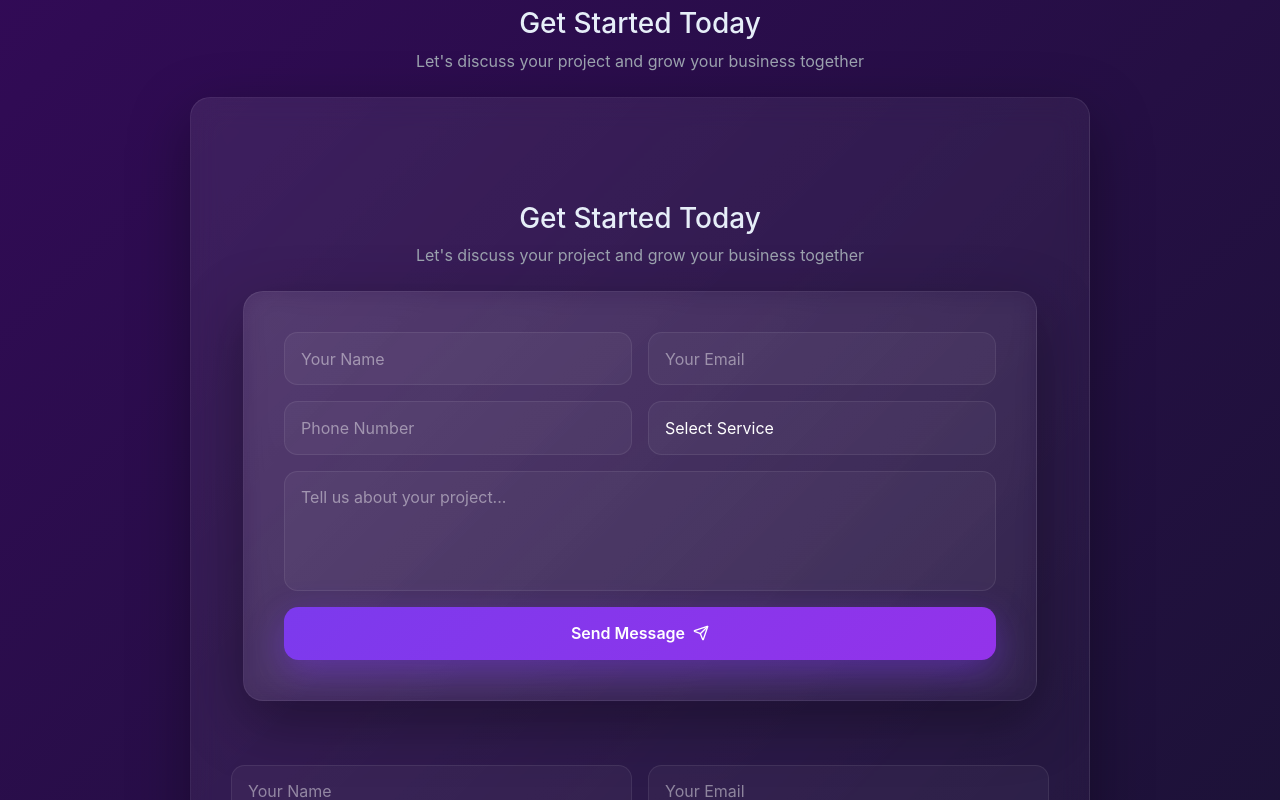
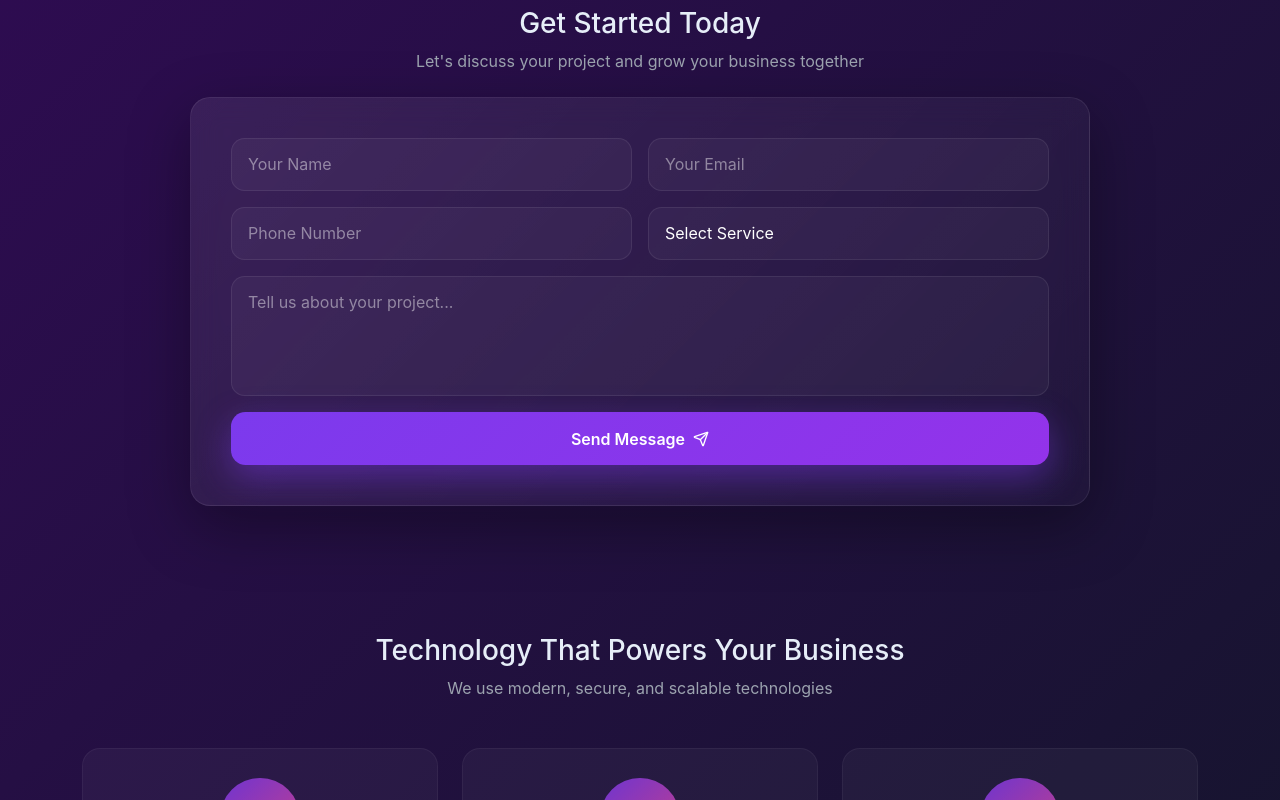
Before and after one commit to Tarunshakya1999/indokonafrontend, a React (Vite) app: page /techservice in a window 1280 px wide. Shown: the part 4720-5520 px from the top of the page. Built offline with nearby package versions, Linux system fonts and the light colour scheme.

Commit message:
Added New Instagram CT yy65 7644gfgh7

```diff
--- a/src/Developer.jsx
+++ b/src/Developer.jsx
@@ -1131,6 +1131,7 @@ export default function TechServicesLanding() {
 <section id="contact" className="ts-section">
   <div className="container">
     <div className="mx-auto" style={{ maxWidth: 900 }}>
+
       <div className="text-center mb-4">
         <h2 className="h3">Get Started Today</h2>
         <p className="ts-muted">
@@ -1139,108 +1140,8 @@ export default function TechServicesLanding() {
       </div>
 
       <div className="ts-form">
-              {/* CONTACT */}
-              <section id="contact" className="ts-section">
-                <div className="container">
-                  <div className="mx-auto" style={{ maxWidth: 900 }}>
-                    <div className="text-center mb-4">
-                      <h2 className="h3">Get Started Today</h2>
-                      <p className="ts-muted">
-                        Let's discuss your project and grow your business
-                        together
-                      </p>
-                    </div>
 
-                    <div className="ts-form">
-                      <div className="row g-3 mb-3">
-                        <div className="col-md-6">
-                          <input
-                            name="name"
-                            value={formData.name}
-                            onChange={handleChange}
-                            placeholder="Your Name"
-                            className="form-control ts-input"
-                          />
-                        </div>
-                        <div className="col-md-6">
-                          <input
-                            name="email"
-                            type="email"
-                            value={formData.email}
-                            onChange={handleChange}
-                            placeholder="Your Email"
-                            className="form-control ts-input"
-                          />
-                        </div>
-                      </div>
-
-                      <div className="row g-3 mb-3">
-                        <div className="col-md-6">
-                          <input
-                            name="phone"
-                            value={formData.phone}
-                            onChange={handleChange}
-                            placeholder="Phone Number"
-                            className="form-control ts-input"
-                          />
-                        </div>
-                        <div className="col-md-6">
-                          <select
-                            name="service"
-                            value={formData.service}
-                            onChange={handleChange}
-                            className="form-select ts-select"
-                          >
-                            <option value="">Select Service</option>
-                            <option value="website">Website Development</option>
-                            <option value="mobile">Mobile App</option>
-                            <option value="seo">SEO</option>
-                            <option value="marketing">Digital Marketing</option>
-                            <option value="design">Graphics/Logo Design</option>
-                            <option value="software">
-                              Software Development
-                            </option>
-                            <option value="other">Other</option>
-                          </select>
-                        </div>
-                      </div>
-
-                      <div className="mb-3">
-                        <textarea
-                          name="message"
-                          value={formData.message}
-                          onChange={handleChange}
-                          placeholder="Tell us about your project..."
-                          rows="4"
-                          className="form-control ts-textarea"
-                        />
-                      </div>
-
-                      <div className="d-grid">
-                        <button
-                          onClick={handleSubmit}
-                          disabled={loading}
-                          className="btn btn-primary d-flex align-items-center justify-content-center gap-2"
-                        >
-                          {loading ? (
-                            <>
-                              <Loader2
-                                size={18}
-                                className="spinner-border spinner-border-sm"
-                              />
-                              Sending...
-                            </>
-                          ) : (
-                            <>
-                              Send Message <Send size={16} />
-                            </>
-                          )}
-                        </button>
-                      </div>
-                    </div>
-                  </div>
-                </div>
-              </section>
+        {/* ✅ Success / Error Messages */}
         {successMsg && (
           <div className="alert alert-success text-center">
             {successMsg}
@@ -1248,9 +1149,12 @@ export default function TechServicesLanding() {
         )}
 
         {errorMsg && (
-                <div className="alert alert-danger text-center">{errorMsg}</div>
+          <div className="alert alert-danger text-center">
+            {errorMsg}
+          </div>
         )}
 
+        {/* ✅ FORM */}
         <div className="row g-3 mb-3">
           <div className="col-md-6">
             <input
@@ -1315,6 +1219,7 @@ export default function TechServicesLanding() {
 
         <div className="d-grid">
           <button
+            type="button"
             onClick={handleSubmit}
             disabled={loading}
             className="btn btn-primary d-flex align-items-center justify-content-center gap-2"
@@ -1334,6 +1239,7 @@ export default function TechServicesLanding() {
             )}
           </button>
         </div>
+
       </div>
     </div>
   </div>
```
Lines whose indentation alone changed are shown as unchanged.
